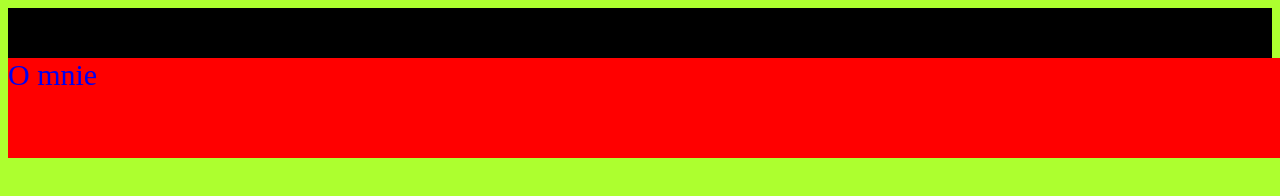
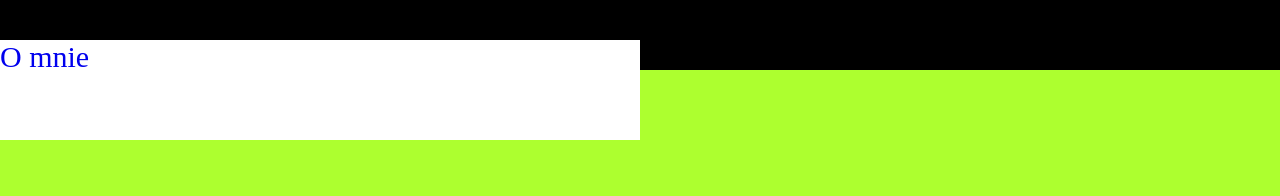
Before and after one commit to Rafalepka/gradient, a plain HTML site: page index.html in a window 1280 px wide. Drawn offline with Linux system fonts and the light colour scheme.

Commit message:
działa!!!

```diff
--- a/css/style.css
+++ b/css/style.css
@@ -1,6 +1,7 @@
 
 #background{
 	background-color: greenyellow;
+	margin: 0;
 }
 
 a{
@@ -17,21 +18,20 @@ a{
 	border-top: solid;
     border-image: -moz-linear-gradient(left,red,orange,yellow,green,blue,indigo,violet);
     border-image-slice: 1;
-	border-width: 50px;
+	border-width: 70px;
 }
 
-
-.figura_grupujaca{
-	width: 100%;
-	height: 100px;
+.glowne_menu{
+	position: absolute;
+	top: -30px;
+	padding: 0;
+	margin: 0;
+    width: 50%;
+    height: 100px;
+	background-color: #fff;
 }
 
-
-.pole_z_zawartocia_menu{
-	position: absolute;
-	padding: 0;
-	margin: 0;
-    width: 100%;
-    height: 100px;
-	background-color: red;
+.glowne_menu:hover{
+	top: -10px;
+	height: 80px;
 }
--- a/index.html
+++ b/index.html
@@ -9,15 +9,13 @@
 </head>
 <body id="background">
 
-<nav>
-	<div class="gradient"></div>
+<nav class="gradient">
 
+	<div class="row">
+		<div class="glowne_menu"><a href="#about">O mnie</a>
+		</div>
+	</div>
 
-
-
-			<div class="figura_grupujaca">
-				<div class="pole_z_zawartocia_menu"><a href="#about">O mnie</a></div>
-			</div>
 
 
 
```
